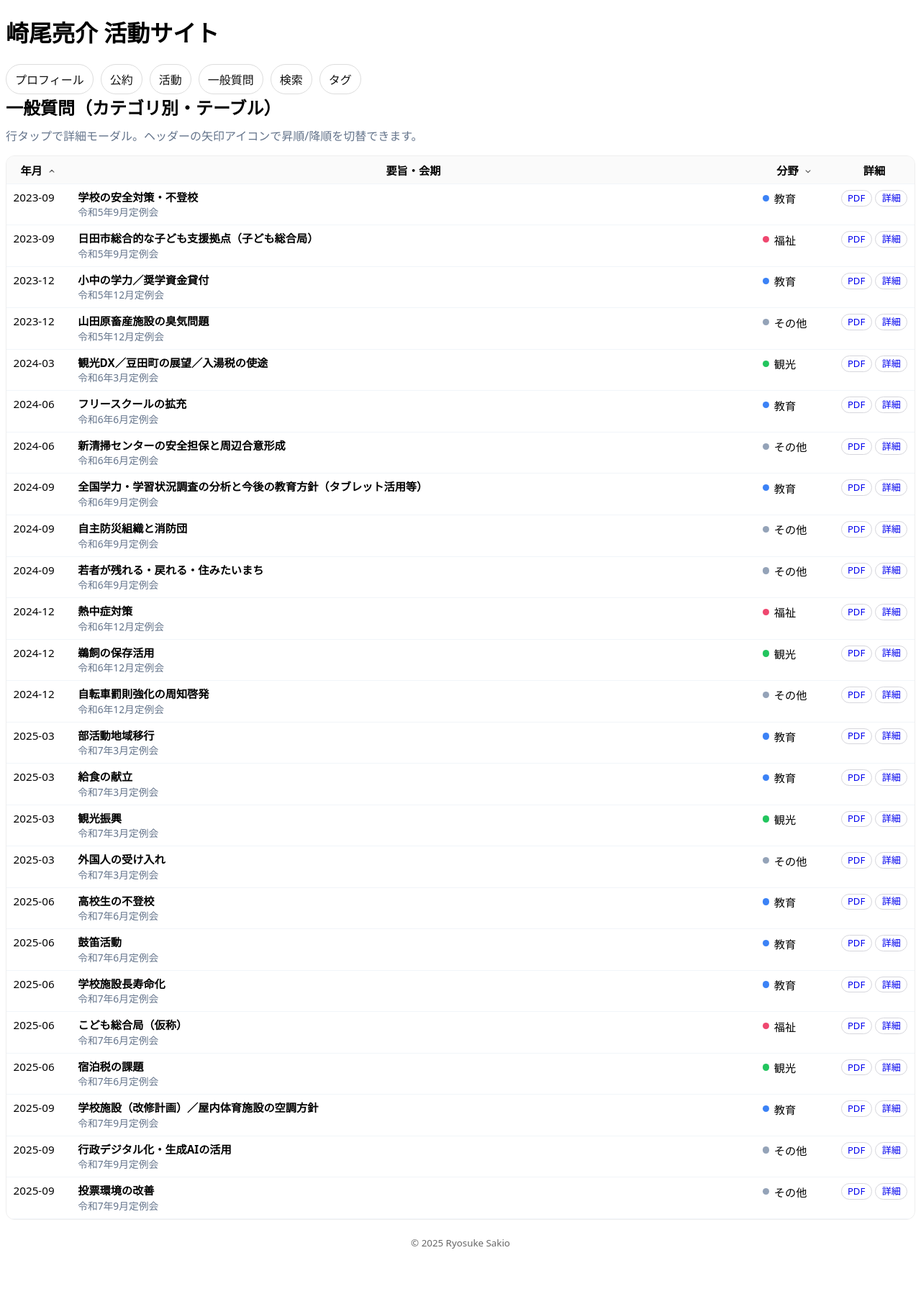
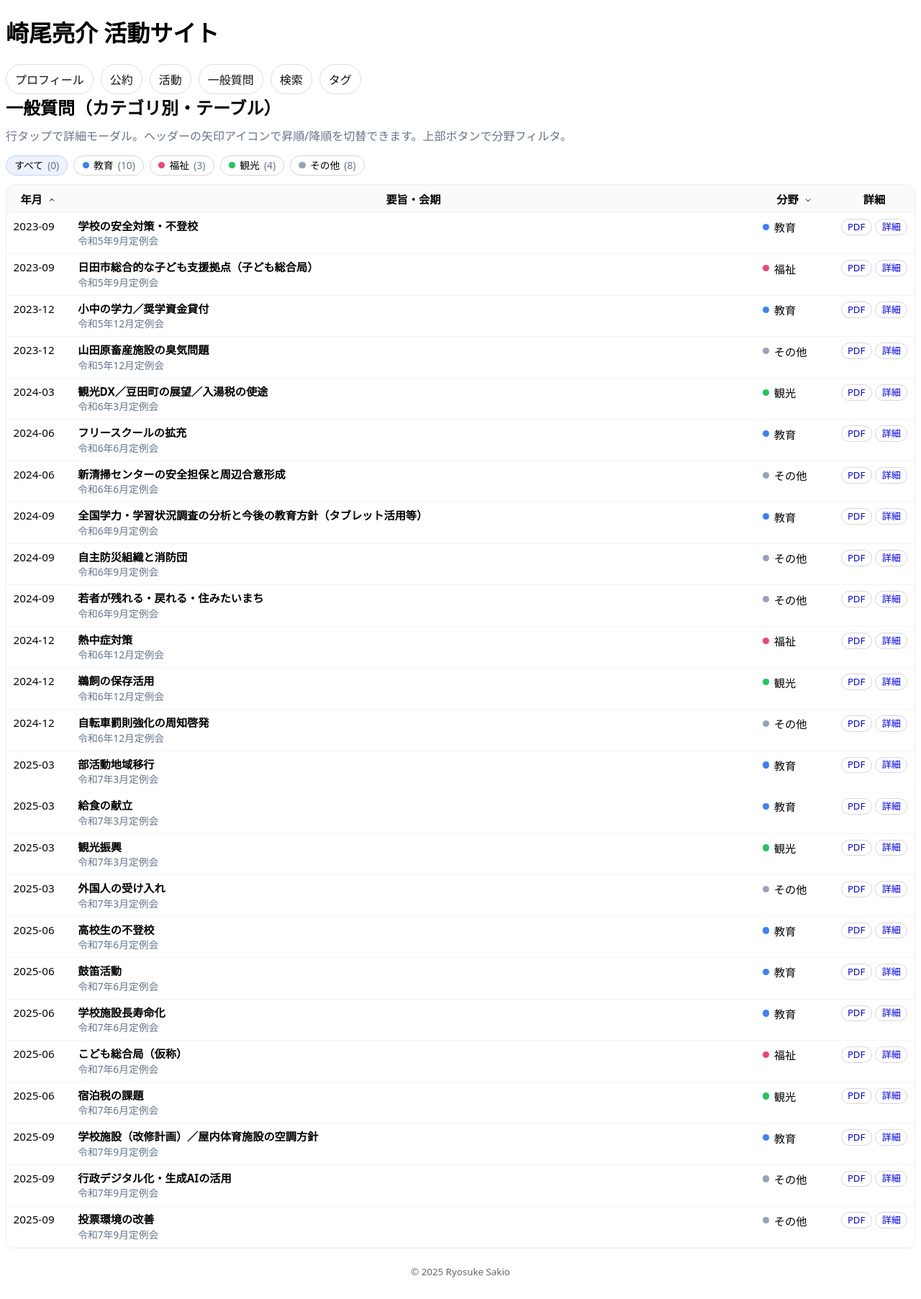
Before and after one commit to sakioryousuke-eng/activity-site, a Jekyll site: the page built from pages/matrix.html, in a window 1280 px wide. Shown: the whole page at 72% size. Built offline with Jekyll 4.4.1, drawn with Linux system fonts in a browser that asks for light colours; before the commit the page ends 1765 px from its top, so only the background shows below that; part of the change alters nothing that is shown.

Commit message:
Update matrix.html

```diff
--- a/pages/matrix.html
+++ b/pages/matrix.html
@@ -5,7 +5,7 @@ permalink: /pages/matrix.html
 ---
 
 <h2 style="margin:0 0 10px;">一般質問（カテゴリ別・テーブル）</h2>
-<p class="muted" style="margin:6px 0 16px;">行タップで詳細モーダル。ヘッダーの矢印アイコンで昇順/降順を切替できます。</p>
+<p class="muted" style="margin:6px 0 16px;">行タップで詳細モーダル。ヘッダーの矢印アイコンで昇順/降順を切替できます。上部ボタンで分野フィルタ。</p>
 
 <style>
 body, h1, h2, h3, p, td, th, button, a {
@@ -15,8 +15,6 @@ body, h1, h2, h3, p, td, th, button, a {
 table.matrix{width:100%;border-collapse:collapse;font-size:.95rem;table-layout:fixed}
 .matrix th,.matrix td{padding:.5rem .6rem;border-bottom:1px solid #f1f5f9;vertical-align:top}
 .matrix thead th{position:sticky;top:0;background:#fafafa;z-index:1;white-space:nowrap;user-select:none}
-
-/* ホバー行 */
 .matrix tbody tr:hover{background:#fcfcff}
 .muted{color:#64748b}
 
@@ -43,21 +41,39 @@ table.matrix{width:100%;border-collapse:collapse;font-size:.95rem;table-layout:f
   border:none;background:transparent;cursor:pointer;font:inherit;padding:.25rem .3rem;margin:-.25rem 0;
 }
 .sort-btn:focus{outline:3px solid #93c5fd;outline-offset:2px;border-radius:6px}
-.sort-icon{
-  width:14px;height:14px;display:inline-block;
+.sort-icon{width:14px;height:14px;display:inline-block}
+.chev{transition:transform .15s ease, opacity .15s ease;opacity:.65}
+[aria-sort="ascending"] .chev{transform:rotate(180deg)}
+[aria-sort="descending"] .chev{transform:rotate(0deg)}
+.sort-btn:hover .chev{opacity:1}
+
+/* フィルタボタン行 */
+.filter-bar{
+  display:flex;flex-wrap:wrap;gap:8px;align-items:center;margin:10px 0 12px;
 }
-.chev{
-  transition:transform .15s ease, opacity .15s ease;
-  opacity:.65;
+.filter-btn{
+  display:inline-flex;align-items:center;gap:.45em;
+  padding:.38rem .7rem;border:1px solid #d6d6dc;border-radius:999px;background:#fff;cursor:pointer;
+  font-size:.86rem;line-height:1;text-decoration:none;
 }
-[aria-sort="ascending"] .chev{transform:rotate(180deg)} /* 上向き＝昇順 */
-[aria-sort="descending"] .chev{transform:rotate(0deg)}   /* 下向き＝降順 */
-.sort-btn:hover .chev{opacity:1}
+.filter-btn[aria-pressed="true"]{background:#eef2ff;border-color:#c7d2fe}
+.filter-dot{width:.58rem;height:.58rem;border-radius:999px;display:inline-block}
+.dot-edu{background:#3b82f6}.dot-wel{background:#ef476f}.dot-tour{background:#22c55e}.dot-oth{background:#94a3b8}
+.count{color:#64748b;font-variant-numeric:tabular-nums}
 
 /* SP微調整 */
 @media(max-width:840px){.col-month{width:5.2rem}.col-cat{width:6.2rem}.col-act{width:6.6rem}}
 @media(max-width:480px){.col-month{width:4.9rem}.col-cat{width:5.8rem}.col-act{width:6.2rem}.cell-session{display:none}}
 </style>
+
+<!-- ▼ 分野フィルタボタン -->
+<div class="filter-bar" id="filterBar" aria-label="分野フィルタ">
+  <button class="filter-btn" data-cat="ALL" aria-pressed="true"><span>すべて</span> <span class="count" id="cnt-all">(0)</span></button>
+  <button class="filter-btn" data-cat="教育"><span class="filter-dot dot-edu"></span><span>教育</span> <span class="count" id="cnt-教育">(0)</span></button>
+  <button class="filter-btn" data-cat="福祉"><span class="filter-dot dot-wel"></span><span>福祉</span> <span class="count" id="cnt-福祉">(0)</span></button>
+  <button class="filter-btn" data-cat="観光"><span class="filter-dot dot-tour"></span><span>観光</span> <span class="count" id="cnt-観光">(0)</span></button>
+  <button class="filter-btn" data-cat="その他"><span class="filter-dot dot-oth"></span><span>その他</span> <span class="count" id="cnt-その他">(0)</span></button>
+</div>
 
 <div class="matrix-wrap">
   <table class="matrix" id="matrixTable">
@@ -66,20 +82,15 @@ table.matrix{width:100%;border-collapse:collapse;font-size:.95rem;table-layout:f
     </colgroup>
     <thead>
       <tr>
-        <!-- 年月ソート -->
         <th id="thMonth">
           <button id="sortMonth" class="sort-btn" data-order="asc" aria-sort="ascending" aria-label="年月でソート（現在：昇順）">
             <span>年月</span>
             <span class="sort-icon" aria-hidden="true">
-              <!-- 下矢印（desc時）を基本に、昇順で回転 -->
               <svg class="chev" viewBox="0 0 24 24"><path d="M7 10l5 5 5-5" fill="none" stroke="currentColor" stroke-width="2" stroke-linecap="round"/></svg>
             </span>
           </button>
         </th>
-
         <th>要旨・会期</th>
-
-        <!-- 分野ソート -->
         <th id="thCat">
           <button id="sortCat" class="sort-btn" data-order="asc" aria-sort="none" aria-label="分野でソート（現在：未指定）">
             <span>分野</span>
@@ -88,7 +99,6 @@ table.matrix{width:100%;border-collapse:collapse;font-size:.95rem;table-layout:f
             </span>
           </button>
         </th>
-
         <th>詳細</th>
       </tr>
     </thead>
@@ -158,15 +168,33 @@ document.addEventListener('DOMContentLoaded',()=>{
 
   const thMonthBtn=document.getElementById('sortMonth');
   const thCatBtn=document.getElementById('sortCat');
-  const thMonth=document.getElementById('thMonth');
-  const thCat=document.getElementById('thCat');
 
   const dlg=document.getElementById('detailModal');
-  document.getElementById('closeDetail')?.addEventListener('click',()=>{ dlg.close(); history.replaceState(null,'',location.pathname+location.search); });
+  document.getElementById('closeDetail')?.addEventListener('click',()=>{ dlg.close(); rewriteHash({k:null}); });
 
   const CAT_ORDER=['教育','福祉','観光','その他'];
 
-  // 共有リンク用：slugify & key
+  /* ========= ハッシュユーティリティ (#cat=教育&k=...) ========= */
+  function parseHash(){
+    const h=(location.hash||'').replace(/^#/, '');
+    const obj={}; if(!h) return obj;
+    h.split('&').forEach(pair=>{
+      const [k,v] = pair.split('=');
+      if(!k) return;
+      obj[decodeURIComponent(k)] = v ? decodeURIComponent(v) : '';
+    });
+    return obj;
+  }
+  function rewriteHash(updates){
+    const cur=parseHash();
+    const next={...cur, ...updates};
+    // null になったキーは削除
+    Object.keys(next).forEach(k=>{ if(next[k]==null || next[k]==='') delete next[k]; });
+    const h=Object.keys(next).map(k=>`${encodeURIComponent(k)}=${encodeURIComponent(next[k])}`).join('&');
+    history.replaceState(null,'', h ? `#${h}` : location.pathname+location.search);
+  }
+
+  /* ========= 共有リンク用キー ========= */
   function slugify(s){
     return String(s||'').toLowerCase()
       .replace(/\s+/g,'-')
@@ -178,7 +206,7 @@ document.addEventListener('DOMContentLoaded',()=>{
     return slugify(`${tr.dataset.cat}-${tr.dataset['monthIso']}-${tr.dataset.title}`);
   }
 
-  // 「詳細」リンク→ #k=... & モーダル
+  // 「詳細」リンク → #k=... & モーダル
   allRows.forEach(tr=>{
     const key = keyOfRow(tr);
     tr.dataset.key = key;
@@ -188,7 +216,7 @@ document.addEventListener('DOMContentLoaded',()=>{
       link.addEventListener('click',(e)=>{
         e.preventDefault();
         openDetail(tr);
-        history.replaceState(null,'',`#k=${key}`);
+        rewriteHash({k:key});
       });
     }
   });
@@ -199,7 +227,7 @@ document.addEventListener('DOMContentLoaded',()=>{
     if(e.target.closest('a,button,[data-modal]')) return;
     const key=row.dataset.key || keyOfRow(row);
     openDetail(row);
-    history.replaceState(null,'',`#k=${key}`);
+    rewriteHash({k:key});
   });
 
   function openDetail(row){
@@ -220,7 +248,45 @@ document.addEventListener('DOMContentLoaded',()=>{
     dlg.showModal();
   }
 
-  // === ソート ===
+  /* ========= 件数カウント & フィルタ ========= */
+  const COUNTS = allRows.reduce((acc,tr)=>{
+    const cat=tr.dataset.cat || 'その他';
+    acc.all=(acc.all||0)+1;
+    acc[cat]=(acc[cat]||0)+1;
+    return acc;
+  },{all:0});
+  // 表示
+  const ids={ 'ALL':'cnt-all','教育':'cnt-教育','福祉':'cnt-福祉','観光':'cnt-観光','その他':'cnt-その他' };
+  Object.entries(ids).forEach(([k,id])=>{
+    const el=document.getElementById(id); if(el) el.textContent=`(${COUNTS[k]||0})`;
+  });
+
+  let currentFilter='ALL'; // 'ALL' | '教育' | '福祉' | '観光' | 'その他'
+
+  // ボタン動作
+  const filterBar=document.getElementById('filterBar');
+  filterBar.addEventListener('click',(e)=>{
+    const b=e.target.closest('.filter-btn'); if(!b) return;
+    const cat=b.getAttribute('data-cat') || 'ALL';
+    setFilter(cat);
+  });
+
+  function setFilter(cat){
+    currentFilter = cat;
+    // aria-pressed 更新
+    filterBar.querySelectorAll('.filter-btn').forEach(btn=>{
+      btn.setAttribute('aria-pressed', btn.getAttribute('data-cat')===cat ? 'true' : 'false');
+    });
+    // ハッシュ更新
+    rewriteHash({cat: cat==='ALL'? null : cat});
+    applySort(); // ソートもかけ直してから表示制御
+    // 表示/非表示
+    allRows.forEach(tr=>{
+      tr.style.display = (cat==='ALL' || tr.dataset.cat===cat) ? '' : 'none';
+    });
+  }
+
+  /* ========= ソート ========= */
   let sortKey='month'; // 初期は年月
   function applySort(){
     const mOrder=thMonthBtn.dataset.order;   // 'asc'|'desc'
@@ -231,11 +297,11 @@ document.addEventListener('DOMContentLoaded',()=>{
       const ca=a.dataset.cat,    cb=b.dataset.cat;
       if(sortKey==='month'){
         return mOrder==='asc' ? ma-mb : mb-ma;
-      }else{ // cat
+      }else{
         const ai = CAT_ORDER.indexOf(ca)>=0?CAT_ORDER.indexOf(ca):99;
         const bi = CAT_ORDER.indexOf(cb)>=0?CAT_ORDER.indexOf(cb):99;
         if(ai!==bi) return cOrder==='asc' ? ai-bi : bi-ai;
-        return mOrder==='asc' ? ma-mb : mb-ma; // 同カテゴリ内は年月で
+        return mOrder==='asc' ? ma-mb : mb-ma;
       }
     });
     rows.forEach(r=>tbody.appendChild(r));
@@ -243,13 +309,10 @@ document.addEventListener('DOMContentLoaded',()=>{
   }
 
   function updateSortIcons(){
-    // aria-sort の状態更新とラベル文言
     const mOrder = thMonthBtn.dataset.order;
     const cOrder = thCatBtn.dataset.order;
-    // デフォルトは none
     thMonthBtn.setAttribute('aria-sort', sortKey==='month' ? (mOrder==='asc'?'ascending':'descending') : 'none');
     thCatBtn.setAttribute('aria-sort',   sortKey==='cat'   ? (cOrder==='asc'?'ascending':'descending') : 'none');
-
     thMonthBtn.setAttribute('aria-label', `年月でソート（現在：${sortKey==='month' ? (mOrder==='asc'?'昇順':'降順') : '未指定'}）`);
     thCatBtn.setAttribute('aria-label',   `分野でソート（現在：${sortKey==='cat'   ? (cOrder==='asc'?'昇順':'降順') : '未指定'}）`);
   }
@@ -259,6 +322,8 @@ document.addEventListener('DOMContentLoaded',()=>{
       thMonthBtn.dataset.order = thMonthBtn.dataset.order==='asc'?'desc':'asc';
     }
     applySort();
+    // フィルタ適用を再表示
+    setFilter(currentFilter);
   });
 
   thCatBtn.addEventListener('click',()=>{
@@ -266,20 +331,23 @@ document.addEventListener('DOMContentLoaded',()=>{
       thCatBtn.dataset.order = thCatBtn.dataset.order==='asc'?'desc':'asc';
     }
     applySort();
+    setFilter(currentFilter);
   });
 
+  // 初期並び
   applySort();
 
-  // === ディープリンク（#k=...）対応 ===
-  function tryOpenFromHash(){
-    const m = location.hash.match(/#k=([\w\-ぁ-んァ-ン一-龥]+)/);
-    if(!m) return;
-    const key = m[1];
-    const row = allRows.find(tr => (tr.dataset.key||keyOfRow(tr)) === key);
-    if(row) openDetail(row);
+  /* ========= ハッシュから初期状態再現 ========= */
+  function initFromHash(){
+    const h=parseHash();
+    if(h.cat){ setFilter(h.cat); } else { setFilter('ALL'); }
+    if(h.k){
+      const row = allRows.find(tr => (tr.dataset.key||keyOfRow(tr)) === h.k);
+      if(row) openDetail(row);
+    }
   }
-  window.addEventListener('hashchange', tryOpenFromHash);
-  tryOpenFromHash();
+  window.addEventListener('hashchange', initFromHash);
+  initFromHash();
 });
 </script>
 {% endraw %}
```
